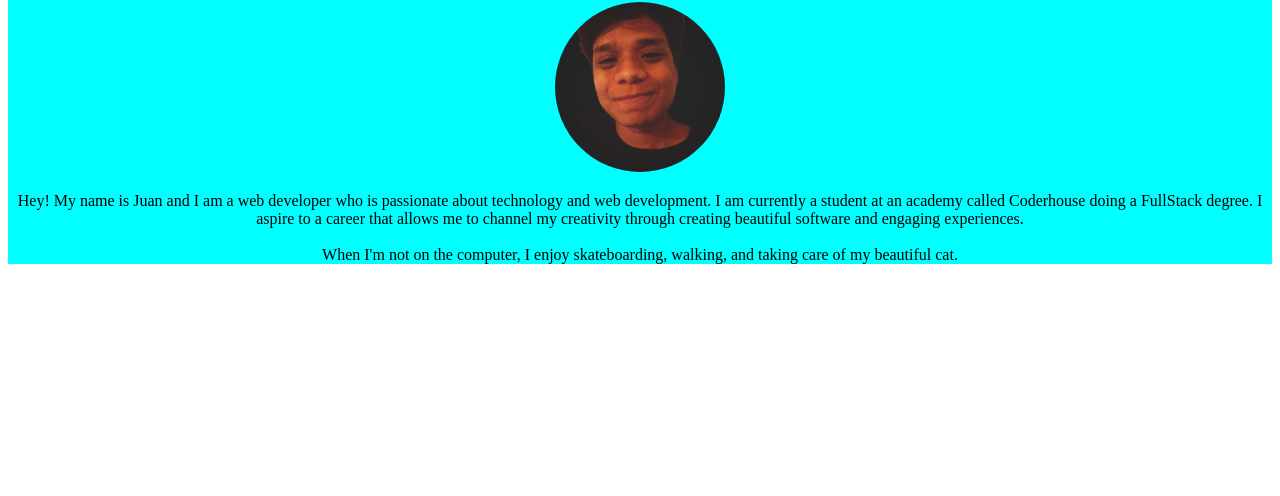
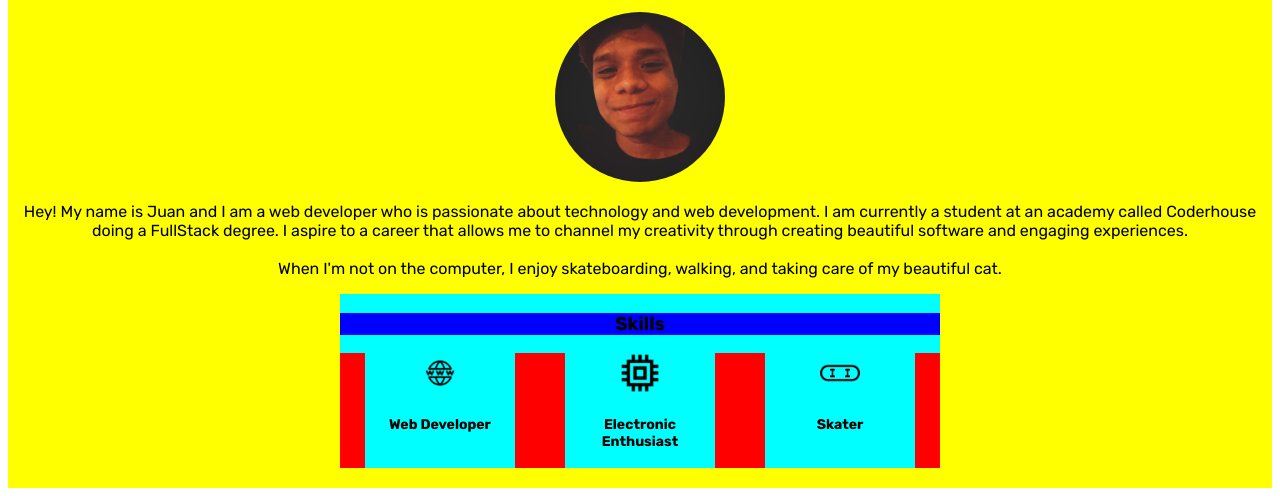
Before and after one commit to LozaJuan/portfolio-v1, a website: page index.html in a window 1280 px wide. Shown: the part 367-863 px from the top of the page. Before the commit the page ends 800 px from the top, so only its background shows below. Drawn offline with Linux system fonts and the light colour scheme.

Commit message:
update-2

```diff
--- a/index.html
+++ b/index.html
@@ -33,8 +33,25 @@
         <div class="about-container">
             <h2 class="about-header">A little bit about me</h2>
             <img class="about-profile" src="img/1683715678163.jpeg" alt="proffile personal">
-            <p class="about-body">Hey! My name is Juan and I am a web developer who is passionate about technology and web development. I am currently a student at an academy called Coderhouse doing a FullStack degree. I aspire to a career that allows me to channel my creativity through creating beautiful software and engaging experiences.
-                <br></br>When I'm not on the computer, I enjoy skateboarding, walking, and taking care of my beautiful cat.</p>
+            <p class="about-body">Hey! My name is Juan and I am a web developer who is passionate about technology and web development. I am currently a student at an academy called Coderhouse doing a FullStack degree. I aspire to a career that allows me to channel my creativity through creating beautiful software and engaging experiences.<br></br>When I'm not on the computer, I enjoy skateboarding, walking, and taking care of my beautiful cat.</p>
+            <!--cards h4 skills-->
+            <div class="skills-container">
+                <h3 class="skills-title">Skills</h3>
+                <div class="skills-cards">
+                    <div class="skill-item">
+                        <img class="skill-icon" src="img/internet_world_wide_web.png" alt="icon web">
+                        <h4 class="skill-text">Web Developer</h4>
+                    </div>
+                    <div class="skill-item">
+                        <img class="skill-icon" src="img/microchip.png" alt="chip">
+                        <h4 class="skill-text">Electronic Enthusiast</h4>
+                    </div>
+                    <div class="skill-item">
+                        <img class="skill-icon" src="img/skate.png" alt="skate">
+                        <h4 class="skill-text">Skater</h4>
+                    </div>
+                </div>
+            </div>
         </div>
     </section>
     <section id="proyects">
--- a/scss/views/_about.scss
+++ b/scss/views/_about.scss
@@ -1,11 +1,13 @@
 @import "../utilities/variables";
 
 .about-container {
-    background-color: aqua;
+    background-color: yellow;
     text-align: center;
+    padding-bottom: 20px;
     .about-header {
         text-transform: uppercase;
         font-family: $font-global;
+        padding-top: 10px;
     }
 
     .about-profile {
@@ -14,5 +16,39 @@
     }
 
     .about-body {
+        font-family: $font-global;
+    }
+    //container-skills
+    .skills-container {
+        display: flex;
+        flex-wrap: wrap;
+        max-width: 600px;
+        background-color: aqua;
+        margin: 0 auto;
+        .skills-title {
+            background-color: blue;
+            width: 100%;
+            font-family: $font-global;
+        }
+        .skills-cards {
+            background-color: red;
+            display: flex;
+            flex-wrap: wrap;
+            margin: 0 auto;
+            width: 100%;
+            .skill-item {
+                background-color: aqua;
+                width: 25%;
+                margin: 0 auto;
+                .skill-icon {
+                    width: 40px;
+                }
+                .skill-text {
+                    font-family: $font-global;
+                    font-size: 14px;
+                    width: 100%;
+                }
+            }
+        }
     }
 }
```
Also changed, not shown: css/styles.css, img/internet_world_wide_web.png (added), img/microchip.png (added), img/skate.png (added), scss/utilities/_global.scss (deleted), 1 other file.
